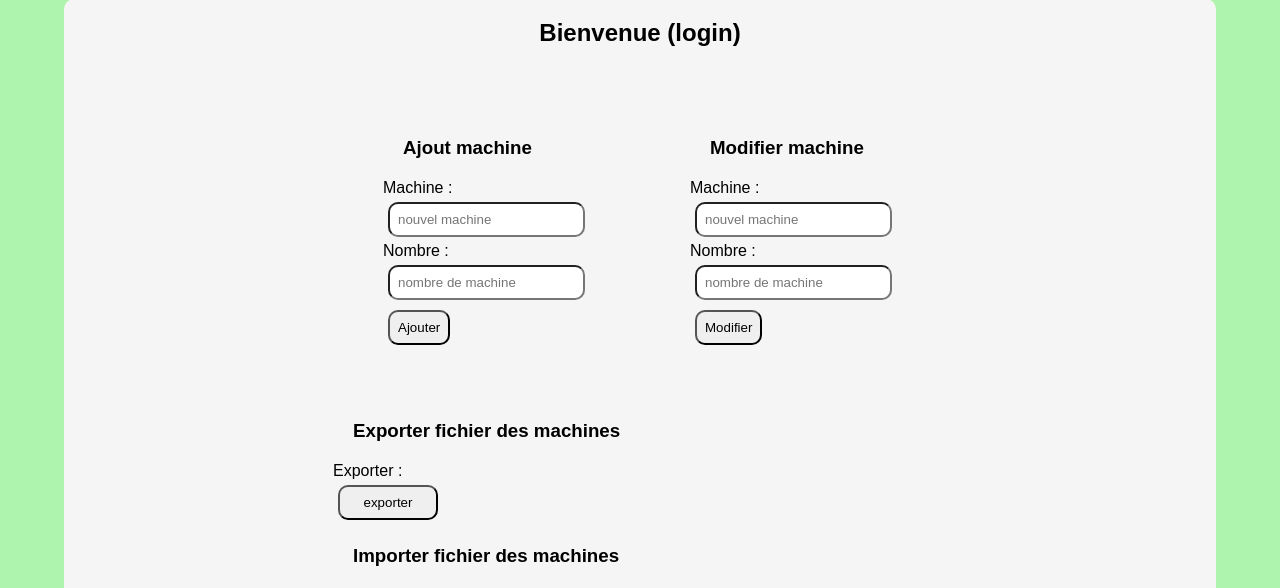
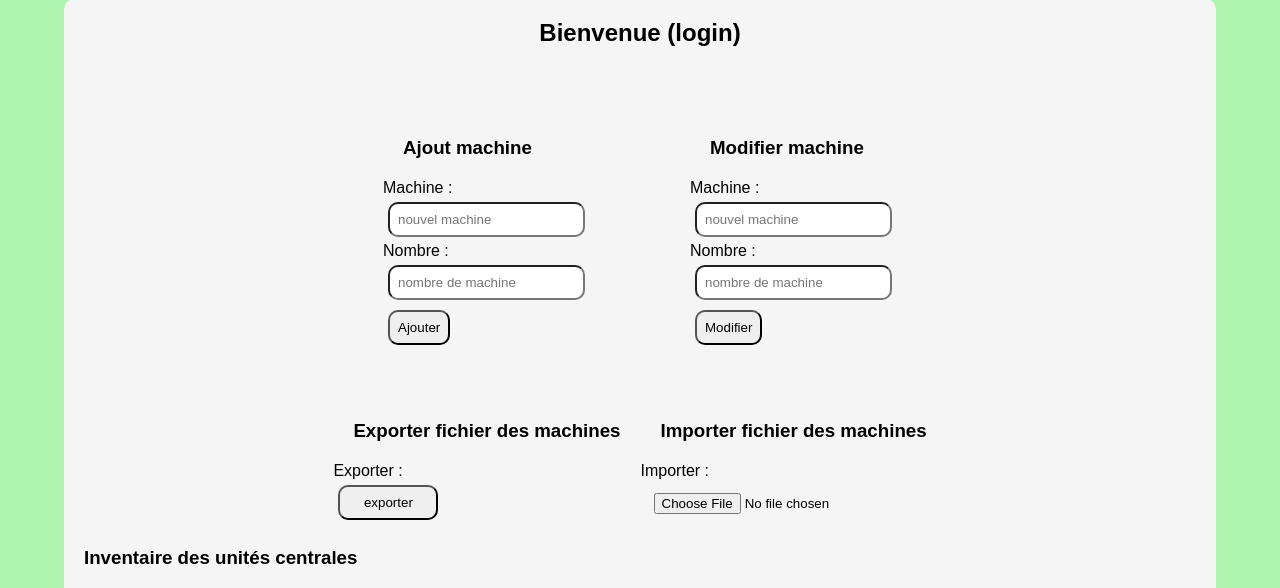
Before and after one commit to Captaine-JuJu/S.A.-3-2025-2026, a PHP site: page /technicien.html in a window 1280 px wide. Shown: the part 185-773 px from the top of the page. Run offline with PHP 8.4, Linux system fonts and the light colour scheme.

Commit message:
disposition exporte importe

```diff
--- a/src/css/style.css
+++ b/src/css/style.css
@@ -152,8 +152,13 @@ label{
 #formulaireAjouterSupprimer{
     display: flex;
     flex-direction: row;
+    justify-content: center;
 }
-
+    #formulaireImporterExporterFichier{
+        display: flex;
+        flex-direction: row;
+        justify-content: center;
+    }
 #ModifierUneInfoDansInventaire{
     margin: 50px;
 }
--- a/src/technicien.html
+++ b/src/technicien.html
@@ -43,13 +43,16 @@
                     </form>
                 </div>
             </div>
+
+            <div id="formulaireImporterExporterFichier">
+                <div id="exporte">
                     <h3>Exporter fichier des machines</h3>
-            <div id="exporte">
                     <label>Exporter :
                         <input type="button" value="exporter" name="exporter"></label>
                 </div>
+                <div id="import">
                 <h3>Importer fichier des machines</h3>
-            <div id="import">
+
                     <label>Importer :
                     <input type="file" value="importer" name="importer"></label>
                 </div>
```
Lines whose indentation alone changed are shown as unchanged.
